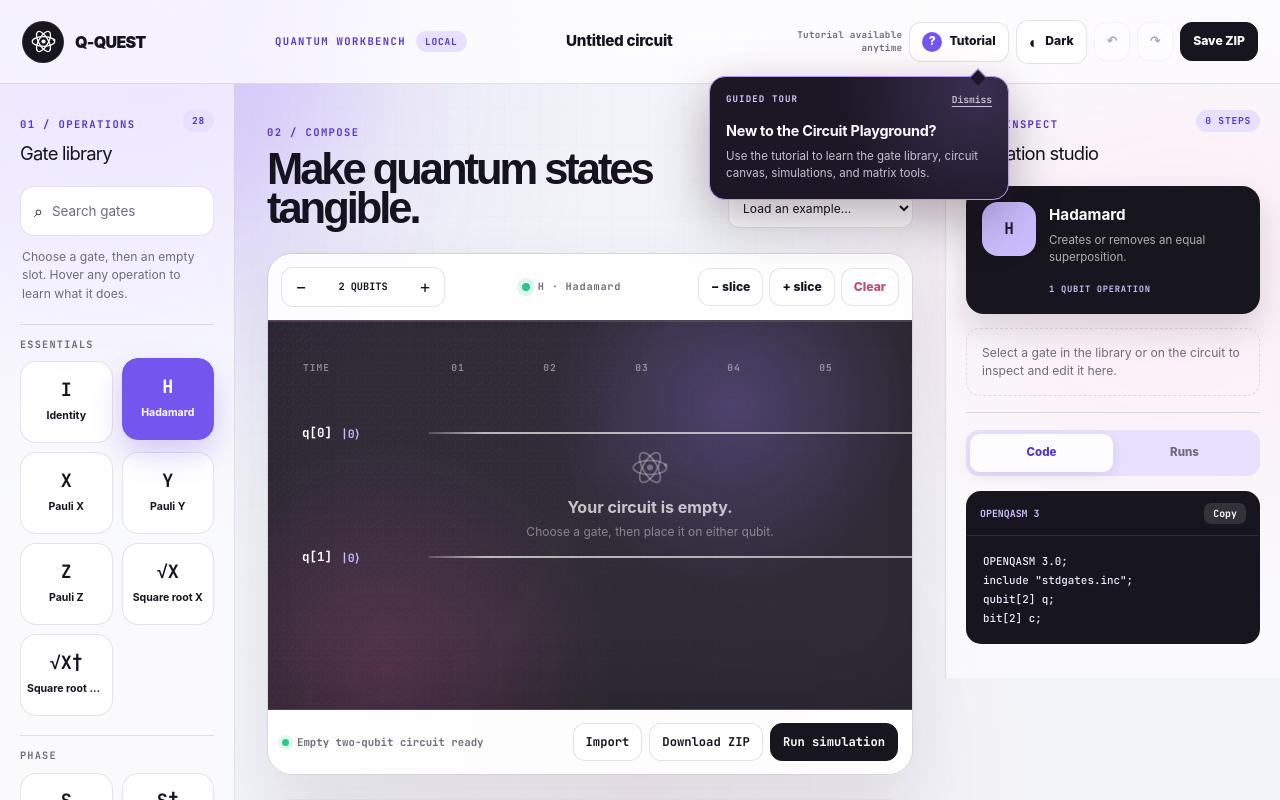
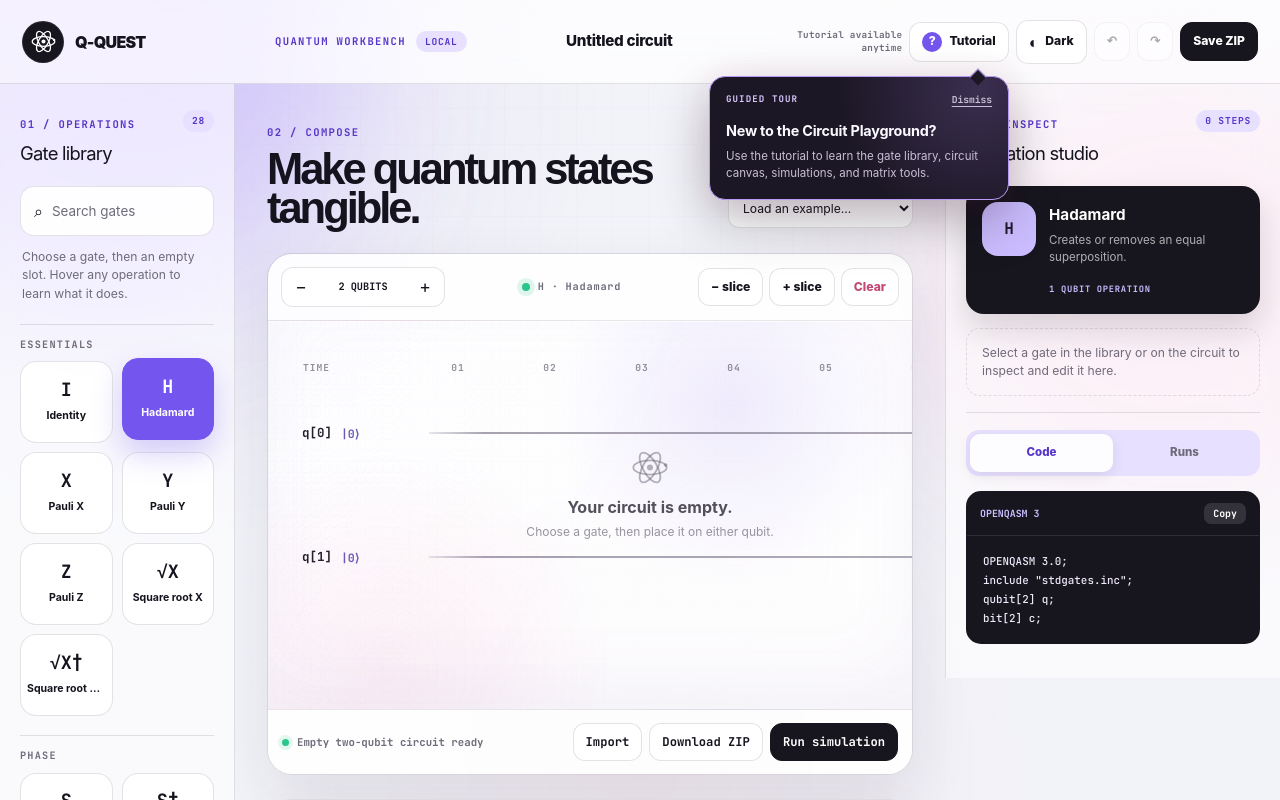
Before and after one commit to Akash-Kishore/Q-Quest, a Next.js app: page /sandbox/circuit in a window 1280 px wide. Shown: the top 800 px of the page. Built offline with nearby package versions, Linux system fonts and the light colour scheme; a web font is replaced by a local one.

Commit message:
fix: align circuit canvas with light theme

```diff
--- a/app/sandbox/circuit/circuit-export.ts
+++ b/app/sandbox/circuit/circuit-export.ts
@@ -51,7 +51,7 @@ export async function circuitPng(circuit: SavedCircuit): Promise<Blob> {
   context.fillText(circuit.name, left, 42, width - 2 * left);
   context.fillStyle = '#6f6b7a';
   context.font = '13px Arial, sans-serif';
-  context.fillText(`${circuit.qubits} qubits · ${circuit.gates.length} gates · Q-Quest`, left, 68);
+  context.fillText(`${circuit.qubits} qubits · ${circuit.gates.length} gates`, left, 68);
 
   const xAt = (column: number) => left + labelWidth + (column + 0.5) * cellWidth;
   const yAt = (qubit: number) => top + qubit * rowHeight;
@@ -108,6 +108,14 @@ export async function circuitPng(circuit: SavedCircuit): Promise<Blob> {
       });
     });
 
+  context.save();
+  context.globalAlpha = 0.58;
+  context.fillStyle = '#6f6b7a';
+  context.font = 'bold 12px Arial, sans-serif';
+  context.textAlign = 'right';
+  context.fillText('Q-QUEST', width - left, height - 22);
+  context.restore();
+
   return new Promise((resolve, reject) => {
     canvas.toBlob((blob) => blob ? resolve(blob) : reject(new Error('PNG export failed')), 'image/png');
   });
--- a/app/sandbox/circuit/circuit.module.css
+++ b/app/sandbox/circuit/circuit.module.css
@@ -504,13 +504,24 @@
   overflow-y: hidden;
   overscroll-behavior-inline: contain;
   scroll-padding-inline: 24px;
+  color: #24202c;
+  background:
+    radial-gradient(circle at 72% 22%, rgba(151, 120, 238, .14), transparent 32%),
+    radial-gradient(circle at 18% 90%, rgba(232, 91, 160, .09), transparent 36%),
+    rgba(255, 255, 255, .88);
+  backdrop-filter: blur(34px) saturate(1.25);
+  border-block: 1px solid rgba(30, 25, 45, .1);
+  box-shadow: inset 0 1px rgba(255, 255, 255, .72), inset 0 -30px 70px rgba(94, 67, 150, .06);
+  scrollbar-color: rgba(116, 85, 238, .34) transparent;
+}
+
+.shell[data-theme='dark'] .circuitFrame {
   color: #f7f4ff;
   background:
     radial-gradient(circle at 72% 22%, rgba(151, 120, 238, .29), transparent 32%),
     radial-gradient(circle at 18% 90%, rgba(232, 91, 160, .2), transparent 36%),
     rgba(27, 22, 34, .9);
-  backdrop-filter: blur(34px) saturate(1.25);
-  border-block: 1px solid rgba(255, 255, 255, .12);
+  border-block-color: rgba(255, 255, 255, .12);
   box-shadow: inset 0 1px rgba(255, 255, 255, .1), inset 0 -30px 70px rgba(0, 0, 0, .16);
   scrollbar-color: rgba(187, 169, 255, .45) transparent;
 }
@@ -521,12 +532,21 @@
   pointer-events: none;
   opacity: .28;
   background:
+    repeating-radial-gradient(circle at 28% 30%, rgba(116, 85, 238, .13) 0 1px, transparent 1px 5px),
+    linear-gradient(118deg, transparent 0 46%, rgba(116, 85, 238, .07) 48%, transparent 51%),
+    linear-gradient(rgba(30, 25, 45, .025) 1px, transparent 1px),
+    linear-gradient(90deg, rgba(30, 25, 45, .025) 1px, transparent 1px);
+  background-size: 9px 11px, 100% 100%, 28px 28px, 28px 28px;
+  mask-image: linear-gradient(115deg, rgba(0, 0, 0, .75), rgba(0, 0, 0, .14) 70%, transparent);
+  mix-blend-mode: multiply;
+}
+
+.shell[data-theme='dark'] .circuitTexture {
+  background:
     repeating-radial-gradient(circle at 28% 30%, rgba(255, 255, 255, .13) 0 1px, transparent 1px 5px),
     linear-gradient(118deg, transparent 0 46%, rgba(255, 255, 255, .06) 48%, transparent 51%),
     linear-gradient(rgba(255, 255, 255, .018) 1px, transparent 1px),
     linear-gradient(90deg, rgba(255, 255, 255, .018) 1px, transparent 1px);
-  background-size: 9px 11px, 100% 100%, 28px 28px, 28px 28px;
-  mask-image: linear-gradient(115deg, rgba(0, 0, 0, .75), rgba(0, 0, 0, .14) 70%, transparent);
   mix-blend-mode: screen;
 }
 
@@ -548,19 +568,26 @@
   height: 28px;
   display: grid;
   place-items: center;
-  color: rgba(255, 255, 255, .45);
+  color: rgba(42, 35, 54, .5);
   font: 750 .6rem/1 'JetBrains Mono', monospace;
   letter-spacing: .1em;
 }
 .timelineCorner { left: 24px; width: var(--label); justify-content: start; padding-left: 11px; }
 .timeLabel { left: calc(24px + var(--label) + var(--cell) * var(--index)); width: var(--cell); }
 .circuitRow { display: grid; grid-template-columns: var(--label) repeat(var(--columns), var(--cell)); height: 88px; position: relative; margin-top: 36px; }
-.circuitRow::after { content: ''; position: absolute; height: 2px; background: linear-gradient(90deg, rgba(255, 255, 255, .18), rgba(255, 255, 255, .66) 8%, rgba(255, 255, 255, .58) 90%, rgba(255, 255, 255, .08)); left: calc(var(--label) + 17px); right: 52px; top: 43px; z-index: 0; }
-.qubitLabel { display: flex; align-items: center; gap: 9px; padding: 0 10px; color: white; font: 800 .78rem/1 'JetBrains Mono', monospace; }
-.qubitLabel small { color: #c6b7ff; font-size: .72rem; }
+.circuitRow::after { content: ''; position: absolute; height: 2px; background: linear-gradient(90deg, rgba(73, 63, 88, .12), rgba(73, 63, 88, .48) 8%, rgba(73, 63, 88, .42) 90%, rgba(73, 63, 88, .06)); left: calc(var(--label) + 17px); right: 52px; top: 43px; z-index: 0; }
+.qubitLabel { display: flex; align-items: center; gap: 9px; padding: 0 10px; color: #24202c; font: 800 .78rem/1 'JetBrains Mono', monospace; }
+.qubitLabel small { color: #6e59b7; font-size: .72rem; }
 .circuitCell { position: relative; z-index: 2; border: 0; background: transparent; color: inherit; min-width: 58px; min-height: 58px; display: grid; place-items: center; cursor: crosshair; }
 .circuitCell::before { content: ''; width: 12px; height: 12px; border: 1px solid transparent; border-radius: 50%; transition: border-color 160ms ease, background 160ms ease, transform 160ms ease; }
-.circuitCell:hover::before { border-color: #bfaaff; background: rgba(255, 255, 255, .12); transform: scale(1.35); }
+.circuitCell:hover::before { border-color: #8f72eb; background: rgba(116, 85, 238, .12); transform: scale(1.35); }
+
+.shell[data-theme='dark'] .timelineCorner,
+.shell[data-theme='dark'] .timeLabel { color: rgba(255, 255, 255, .45); }
+.shell[data-theme='dark'] .circuitRow::after { background: linear-gradient(90deg, rgba(255, 255, 255, .18), rgba(255, 255, 255, .66) 8%, rgba(255, 255, 255, .58) 90%, rgba(255, 255, 255, .08)); }
+.shell[data-theme='dark'] .qubitLabel { color: white; }
+.shell[data-theme='dark'] .qubitLabel small { color: #c6b7ff; }
+.shell[data-theme='dark'] .circuitCell:hover::before { border-color: #bfaaff; background: rgba(255, 255, 255, .12); }
 
 .placedGate {
   position: absolute;
@@ -597,10 +624,12 @@
   pointer-events: none;
 }
 .pendingPulse { position: absolute; z-index: 3; width: 44px; height: 44px; border: 2px dashed #c3aeff; border-radius: 50%; animation: spin 3s linear infinite; }
-.emptyCircuitHint { position: absolute; z-index: 2; top: 173px; left: 150px; right: 30px; display: flex; flex-direction: column; align-items: center; justify-content: center; text-align: center; transform: translateY(-50%); pointer-events: none; color: rgba(255, 255, 255, .42); }
+.emptyCircuitHint { position: absolute; z-index: 2; top: 173px; left: 150px; right: 30px; display: flex; flex-direction: column; align-items: center; justify-content: center; text-align: center; transform: translateY(-50%); pointer-events: none; color: rgba(42, 35, 54, .48); }
 .emptyCircuitHint svg { width: 40px; height: 40px; margin-bottom: 7px; opacity: .7; }
-.emptyCircuitHint strong { color: rgba(255, 255, 255, .72); font-size: 1rem; }
+.emptyCircuitHint strong { color: rgba(36, 32, 44, .78); font-size: 1rem; }
 .emptyCircuitHint span { font-size: .75rem; margin-top: 4px; }
+.shell[data-theme='dark'] .emptyCircuitHint { color: rgba(255, 255, 255, .42); }
+.shell[data-theme='dark'] .emptyCircuitHint strong { color: rgba(255, 255, 255, .72); }
 
 .composerFooter {
   display: flex;
```
